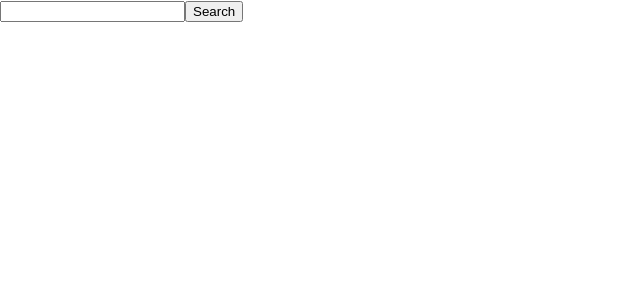
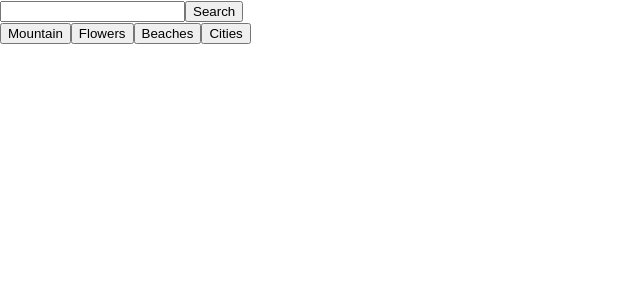
Before and after one commit to Mayukh360/riseupp-project, a React (Create React App) app: page / in a window 1280 px wide. Shown: the top 300 px of the page, without its empty margins (0-640 px from the left). Built offline with nearby package versions, Linux system fonts and the light colour scheme.

Commit message:
Adding 4 static button for fetching data

```diff
--- a/package.json
+++ b/package.json
@@ -35,5 +35,8 @@
       "last 1 firefox version",
       "last 1 safari version"
     ]
+  },
+  "devDependencies": {
+    "tailwindcss": "^3.3.3"
   }
 }
--- a/src/Component/Gallery.jsx
+++ b/src/Component/Gallery.jsx
@@ -1,4 +1,4 @@
-import React, { useState } from "react";
+import React, { useEffect, useState } from "react";
 import axios from "axios";
 
 const ACCESS_KEY = "iEKEPOqCiKe3USRs6LUqasUdI_H8iOiOU-ZuAm52G4I";
@@ -7,7 +7,7 @@ const API_URL = "https://api.unsplash.com/search/photos";
 export default function Gallery() {
   const [query, setQuery] = useState("");
   const [images, setImages] = useState([]);
-  const [submitted, setSubmitted] = useState(false);
+  const [submitted, setSubmitted] = useState('');
 
   const fetchData = async () => {
     try {
@@ -16,14 +16,14 @@ export default function Gallery() {
           Authorization: `Client-ID ${ACCESS_KEY}`,
         },
         params: {
-          query: query,
+          query: submitted,
           orientation: "landscape",
         },
       });
 
 
       setImages(response.data.results);
-      setSubmitted(true);
+
     } catch (error) {
       console.error("Error fetching data:", error);
     }
@@ -32,11 +32,30 @@ export default function Gallery() {
   const handleSearchInputChange = (event) => {
     setQuery(event.target.value);
   };
+  useEffect(()=>{
+    if(submitted){
+        fetchData();
+    }
+  },[submitted])
 
   const handleSubmit = (event) => {
     event.preventDefault(); // Prevent form submission
-    fetchData(); // Call the API when the form is submitted
+    setSubmitted(query)
+    setQuery('')
+    // fetchData(); // Call the API when the form is submitted
   };
+  const onMuntainClick=()=>{
+    setSubmitted('mountain');
+  }
+  const onFlowerClick=()=>{
+    setSubmitted('flower');
+  }
+  const onBeachesClick=()=>{
+    setSubmitted('beaches');
+  }
+  const onCitiesClick=()=>{
+    setSubmitted('cities');
+  }
 
   return (
     <div>
@@ -47,7 +66,13 @@ export default function Gallery() {
         </form>
       </div>
       <div>
-        {submitted && <h2>Heading: {query}</h2>}{" "}
+        <button onClick={onMuntainClick}>Mountain</button>
+        <button onClick={onFlowerClick}>Flowers</button>
+        <button onClick={onBeachesClick}>Beaches</button>
+        <button onClick={onCitiesClick}>Cities</button>
+      </div>
+      <div>
+        {submitted && <h2>Heading: {submitted}</h2>}{" "}
 
         {images &&
           images.map((image) => (
```
Also changed, not shown: 1 other file (tests, documents, lock files or other folders).
